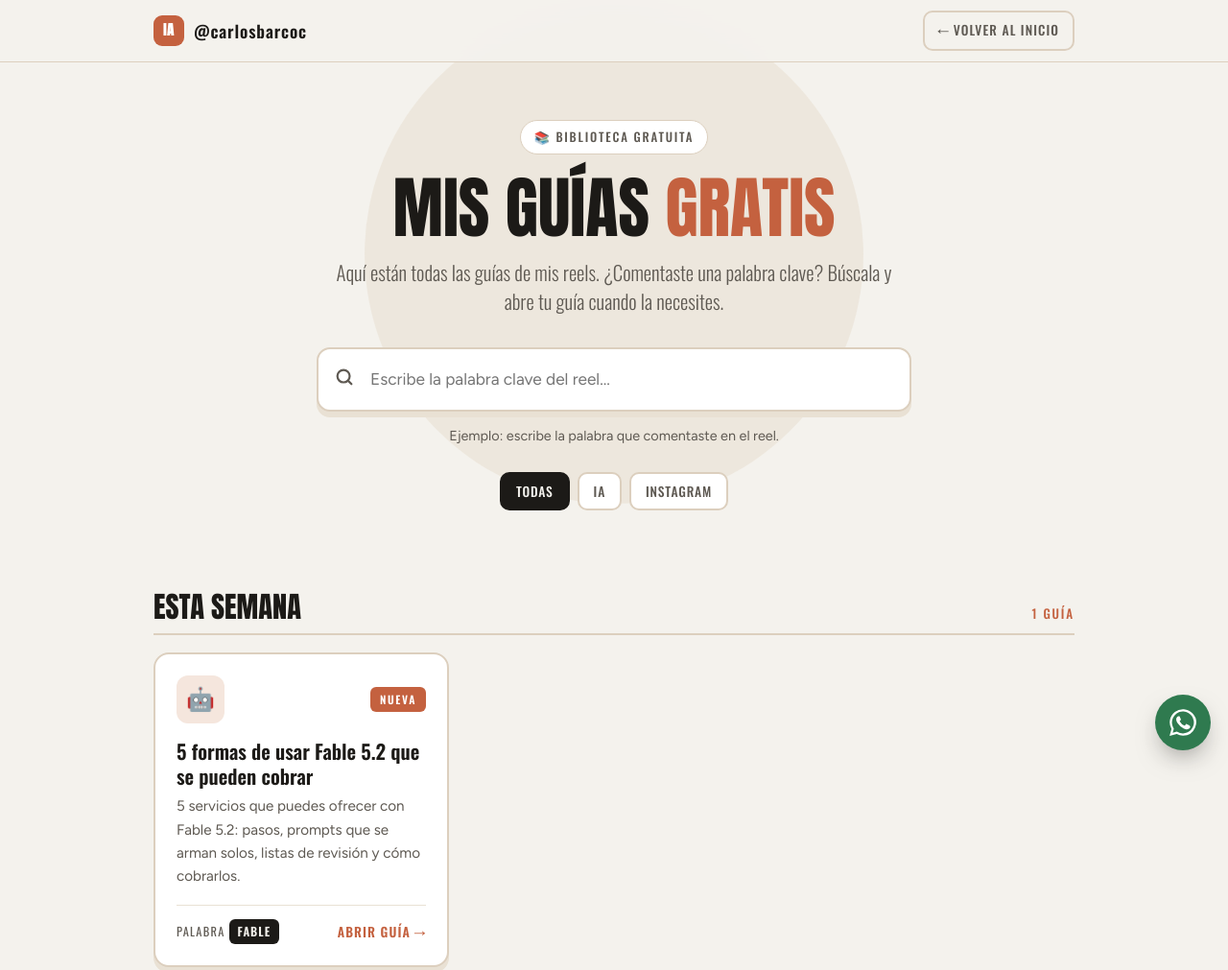
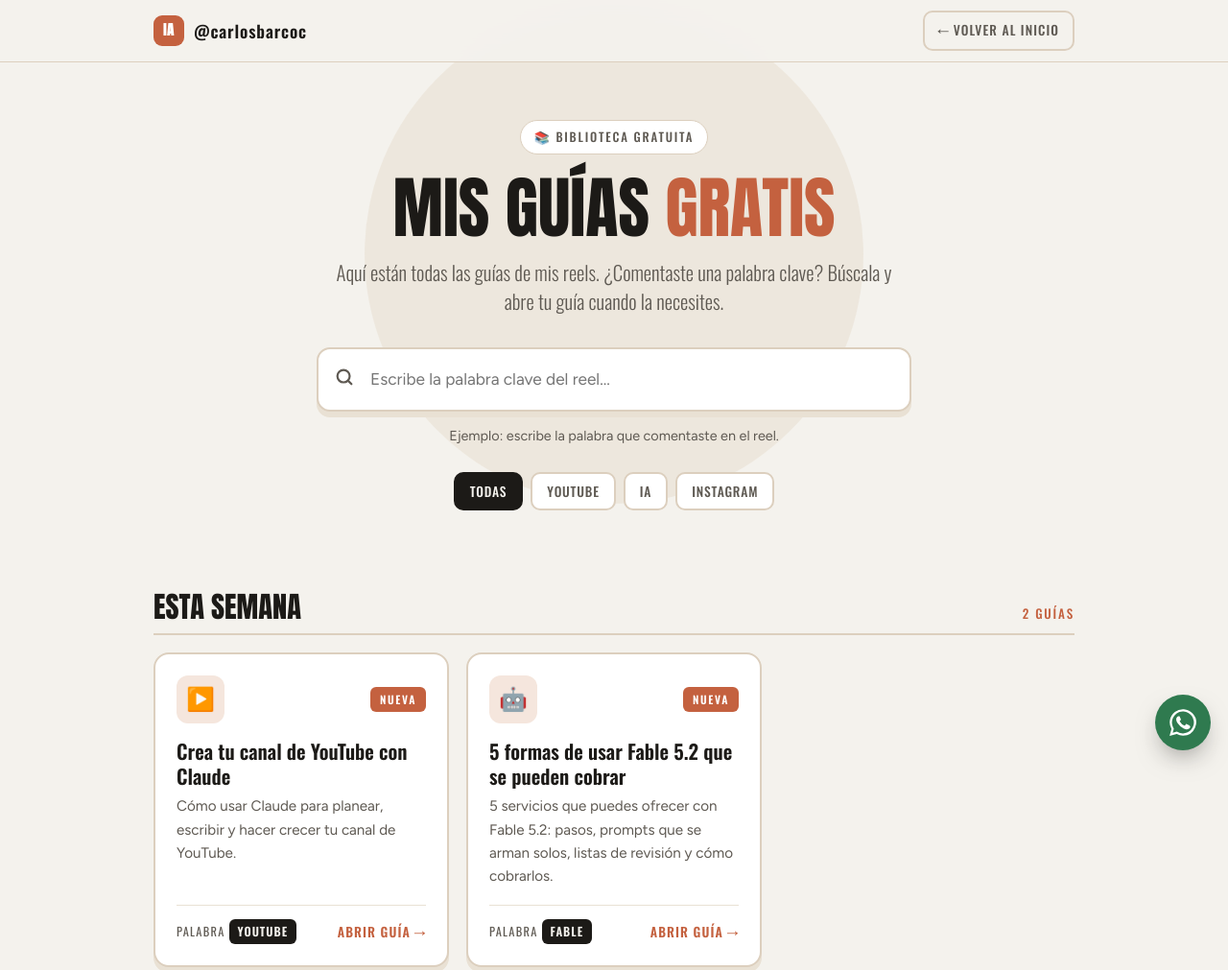
Before and after one commit to carlosbarcoc-netizen/carlosbarco-web, a plain HTML site: page guias/index.html in a window 1280 px wide. Shown: the top 1011 px of the page at 96% size. Drawn offline with nearby package versions, Linux system fonts and the light colour scheme.

Commit message:
Añade la guía de Claude para YouTube a la biblioteca
Co-Authored-By: Claude Opus 5.5 <noreply@anthropic.com>
Claude-Session: https://claude.ai/code/session_019bFrSzTaHxmjtHGsDd762L

```diff
--- a/guias/index.html
+++ b/guias/index.html
@@ -149,6 +149,10 @@ footer .soc a{color:#F4F2ED;font-family:var(--cond);font-weight:500;letter-spaci
    - url: la página de la guía (las nuevas van en /guias/nombre)
    ===================================================================== */
 var GUIAS = [
+  { semana:"2026-11-16", emoji:"▶️", tema:"YouTube", palabra:"YOUTUBE",
+    titulo:"Crea tu canal de YouTube con Claude",
+    texto:"Cómo usar Claude para planear, escribir y hacer crecer tu canal de YouTube.",
+    url:"https://claude-youtube-teal.vercel.app" },
   { semana:"2026-11-16", emoji:"🤖", tema:"IA", palabra:"FABLE",
     titulo:"5 formas de usar Fable 5.2 que se pueden cobrar",
     texto:"5 servicios que puedes ofrecer con Fable 5.2: pasos, prompts que se arman solos, listas de revisión y cómo cobrarlos.",
@@ -200,7 +204,8 @@ var GUIAS = [
       return '<section class="week"><div class="week-h"><h2>' + (s === ultima ? "Esta semana" : "Semana del " + fecha(s)) + '</h2><span>' + porSemana[s].length + (porSemana[s].length === 1 ? " guía" : " guías") + '</span></div><div class="grid">' +
         porSemana[s].map(function(g){
           var soon = !g.url;
-          return '<a class="g' + (soon ? " soon" : "") + '" href="' + esc(g.url || "#") + '">' +
+          var ext = /^https?:/.test(g.url || "");
+          return '<a class="g' + (soon ? " soon" : "") + '" href="' + esc(g.url || "#") + '"' + (ext ? ' target="_blank" rel="noopener"' : "") + '>' +
             '<div class="top"><span class="em">' + esc(g.emoji || "📘") + '</span>' + (s === ultima ? '<span class="new">Nueva</span>' : "") + '</div>' +
             '<h3>' + esc(g.titulo) + '</h3><p>' + esc(g.texto) + '</p>' +
             '<div class="foot"><span class="kw">Palabra<b>' + esc(g.palabra) + '</b></span><span class="go">' + (soon ? "Muy pronto" : "Abrir guía →") + '</span></div></a>';
```
